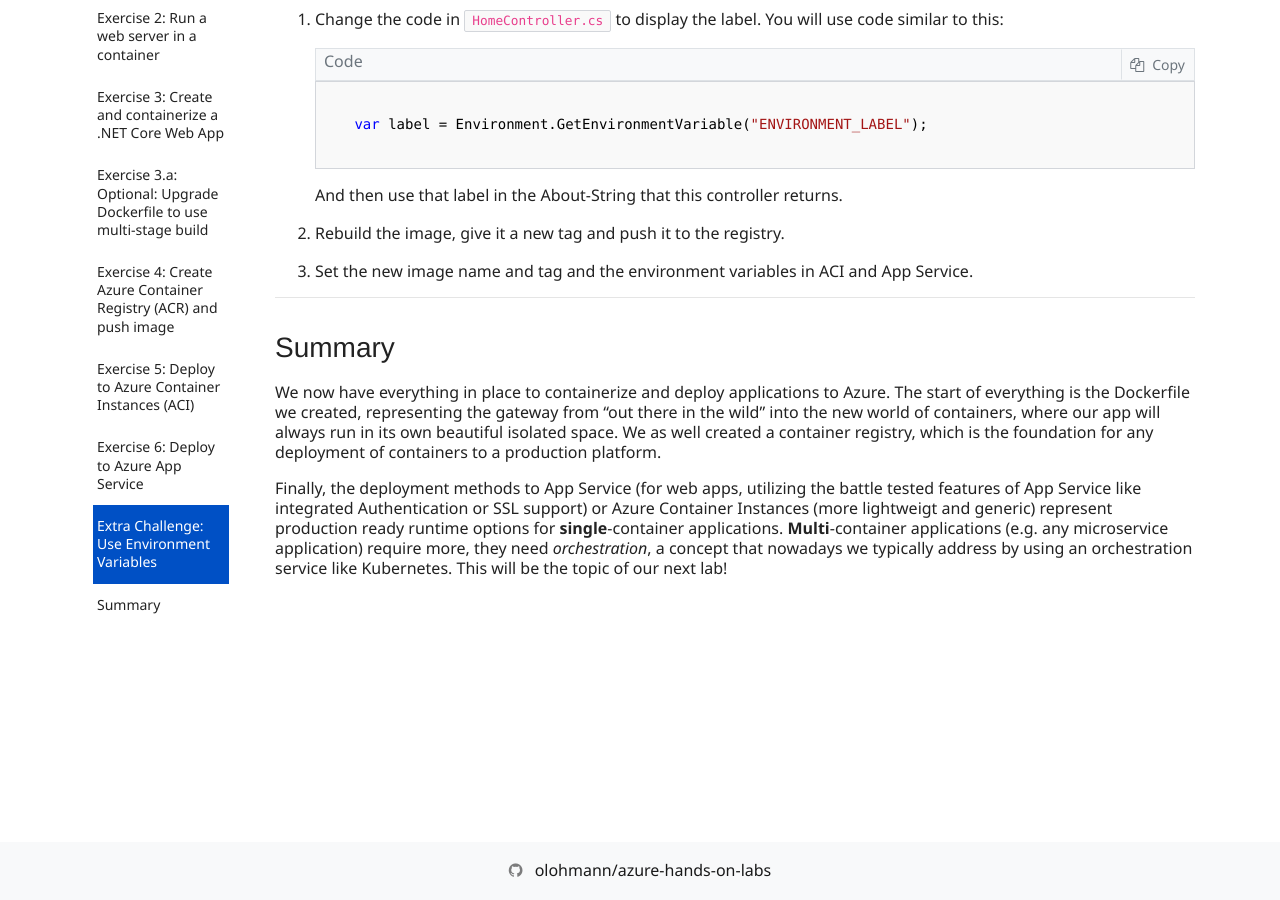
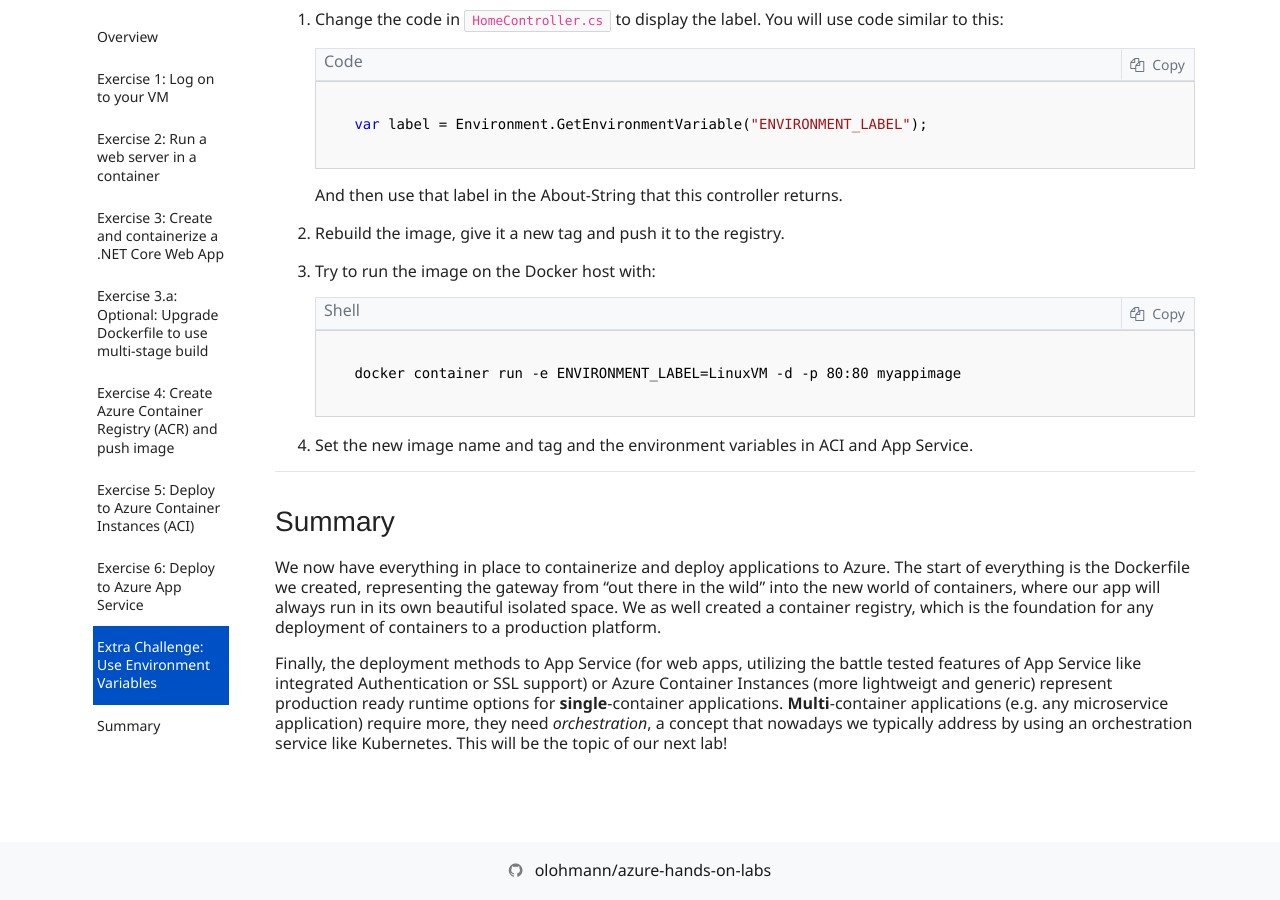
Before and after one commit to olohmann/azure-hands-on-labs, a Jekyll site: the page built from labs/04_containers_on_azure/containers_on_azure.md, in a window 1280 px wide and 900 px high, scrolled down 20758 px. Built offline with Jekyll 4.4.1, drawn with Linux system fonts in a browser that asks for light colours; nearby versions of some CDN libraries; our own code applies the rules of GitHub Pages for plain Markdown files; comment, search, counter and statistics services are not loaded; before the commit the page ends 21632 px from its top, so only the background shows below that.

````diff
--- a/labs/04_containers_on_azure/containers_on_azure.md
+++ b/labs/04_containers_on_azure/containers_on_azure.md
@@ -469,9 +469,15 @@ In this challenge, the idea is to be able to use the same container image of our
 
     And then use that label in the About-String that this controller returns.
 
-2. Rebuild the image, give it a new tag and push it to the registry.
+1. Rebuild the image, give it a new tag and push it to the registry.
 
-3. Set the new image name and tag and the environment variables in ACI and App Service.
+1. Try to run the image on the Docker host with:
+
+    ```sh
+    docker container run -e ENVIRONMENT_LABEL=LinuxVM -d -p 80:80 myappimage
+    ```
+
+1. Set the new image name and tag and the environment variables in ACI and App Service.
 
 ---
 
````
